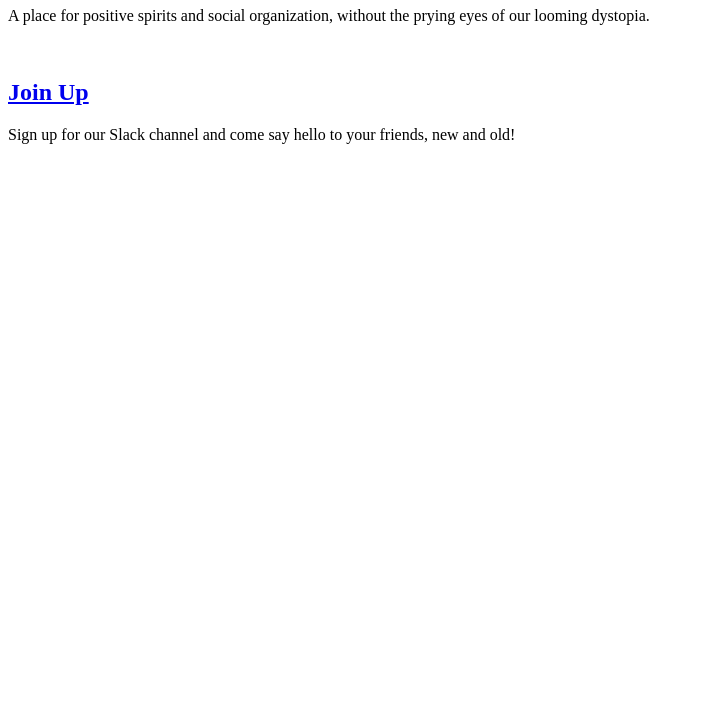
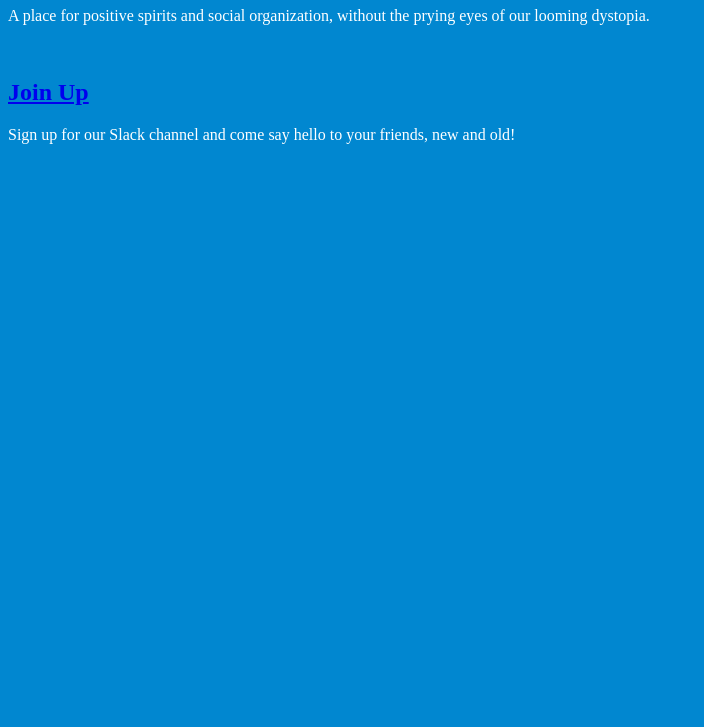
Before and after one commit to loud-and-abrasive/watow.club, a plain HTML site: page index.html in a window 1280 px wide. Shown: the part 73-800 px from the top of the page, without its empty margins (0-704 px from the left). Drawn offline with Linux system fonts and the light colour scheme.

Commit message:
get stylin' with those 'watow' colors

```diff
--- a/index.html
+++ b/index.html
@@ -2,6 +2,12 @@
 <html>
 <head>
   <title>Watow! </title>
+  <style>
+      body {
+          color: #ffffff;
+          background: #0187d0;
+      }
+  </style>
 </head>
 <body>
 
```
